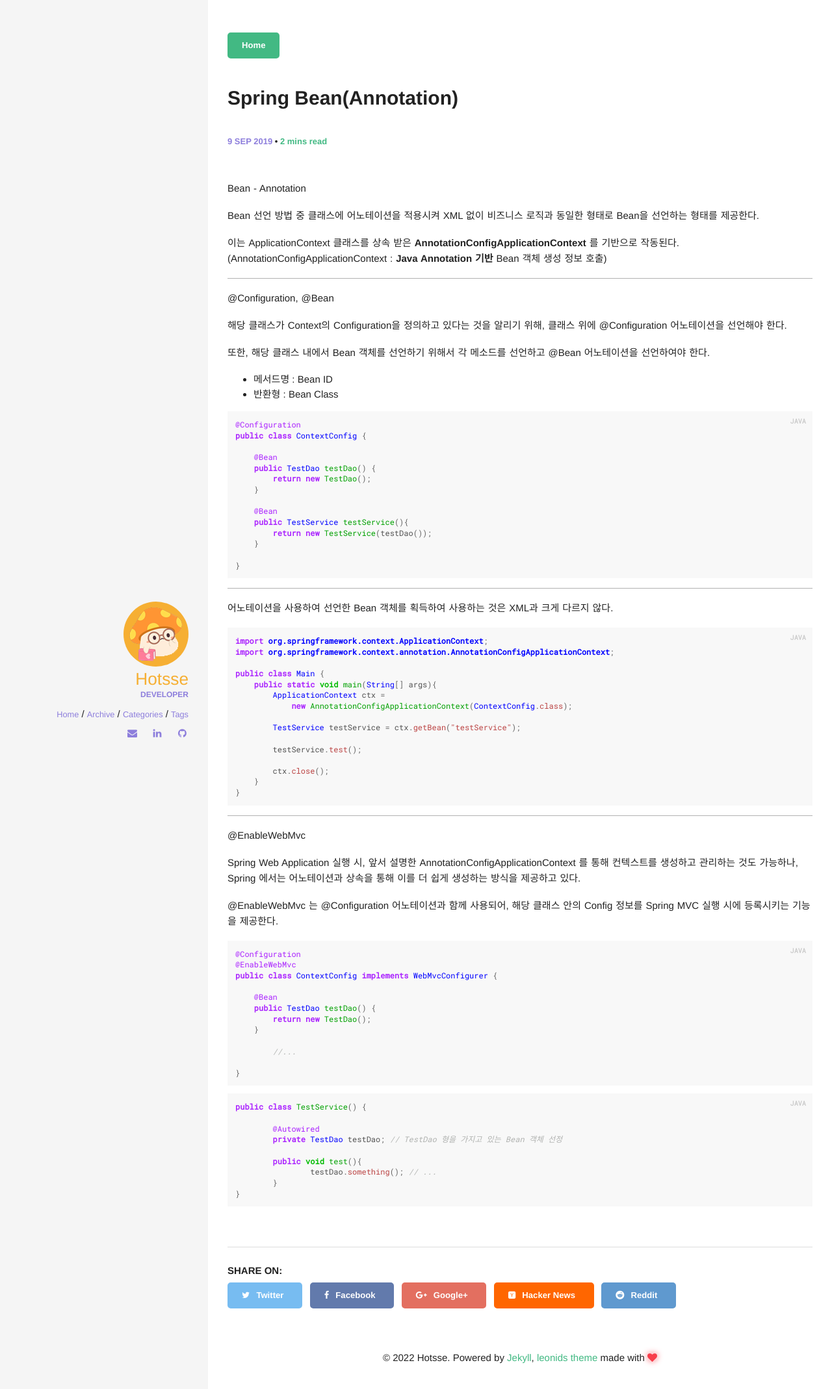
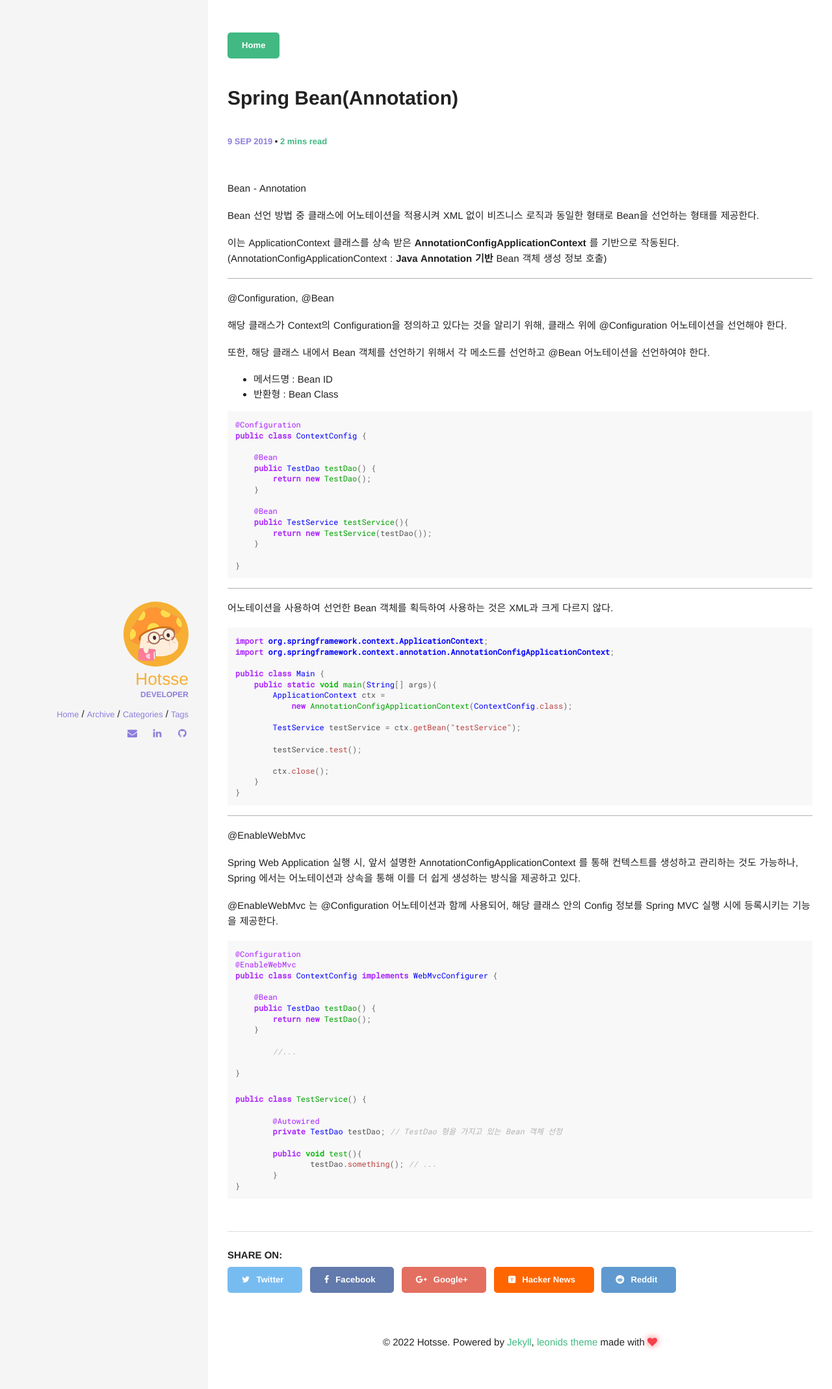
Before and after one commit to Hotsse/hotsse.github.io, a Jekyll site: the page built from _posts/2019-09-09-Spring Bean(Annotation).md, in a window 1280 px wide. Shown: the top 2138 px of the page at 65% size. Built offline with Jekyll 4.4.1, drawn with Linux system fonts in a browser that asks for light colours; comment, search, counter and statistics services are not loaded.

Commit message:
Update 2019-09-09-Spring Bean(Annotation).md

````diff
--- a/_posts/2019-09-09-Spring Bean(Annotation).md
+++ b/_posts/2019-09-09-Spring Bean(Annotation).md
@@ -22,7 +22,7 @@
 - 메서드명 : Bean ID
 - 반환형 : Bean Class
 
-{% highlight java %}
+``` java
 @Configuration
 public class ContextConfig {
 
@@ -37,13 +37,13 @@
     }
 
 }
-{% endhighlight %}
+```
 
 -------------
 
 어노테이션을 사용하여 선언한 Bean 객체를 획득하여 사용하는 것은 XML과 크게 다르지 않다.
 
-{% highlight java %}
+``` java
 import org.springframework.context.ApplicationContext;
 import org.springframework.context.annotation.AnnotationConfigApplicationContext;
 
@@ -59,7 +59,7 @@
         ctx.close();
     }
 }
-{% endhighlight %}
+```
 
 -------------
 
@@ -69,7 +69,7 @@
 
 @EnableWebMvc 는 @Configuration 어노테이션과 함께 사용되어, 해당 클래스 안의 Config 정보를 Spring MVC 실행 시에 등록시키는 기능을 제공한다.
 
-{% highlight java %}
+``` java
 @Configuration
 @EnableWebMvc
 public class ContextConfig implements WebMvcConfigurer {
@@ -82,9 +82,9 @@
 	//...
 
 }
-{% endhighlight %}
+```
 
-{% highlight java %}
+``` java
 public class TestService() {
 
 	@Autowired
@@ -94,4 +94,4 @@
 		testDao.something(); // ...
 	}
 }
-{% endhighlight %}
+```
````
